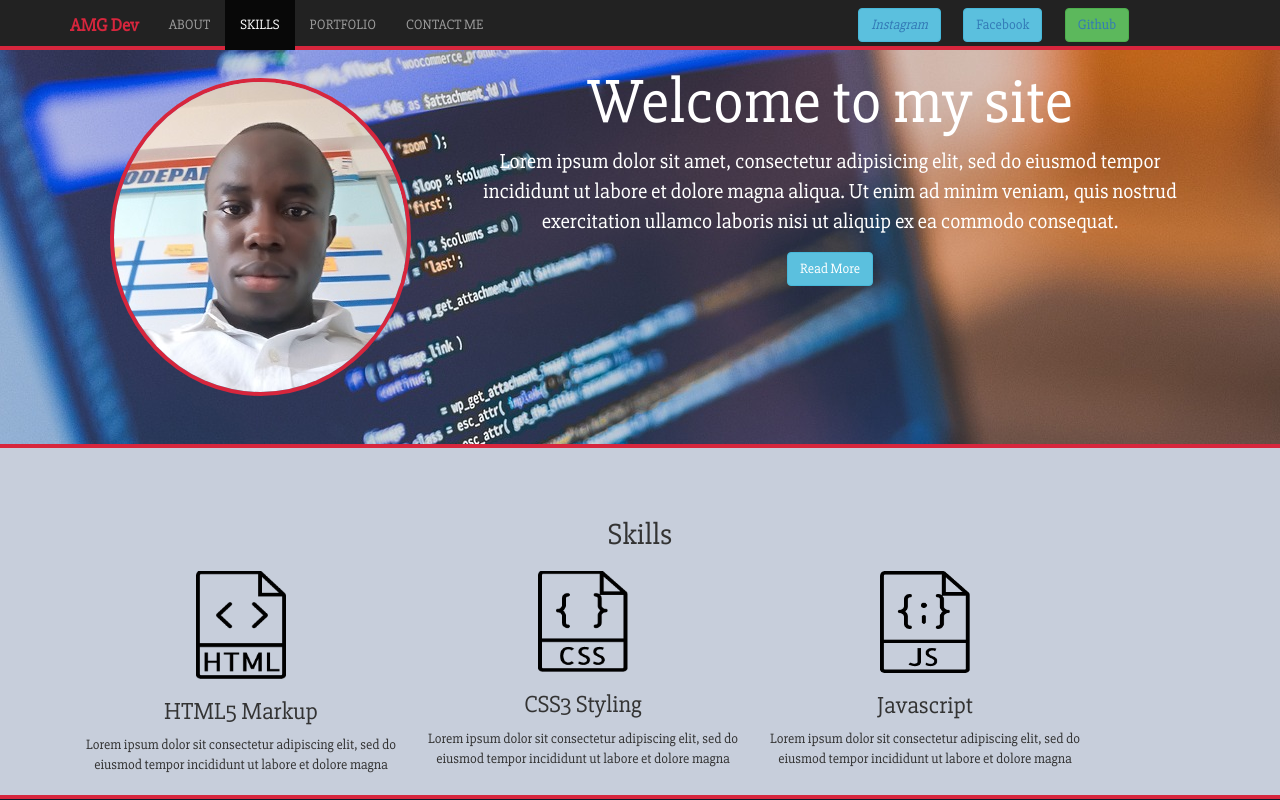
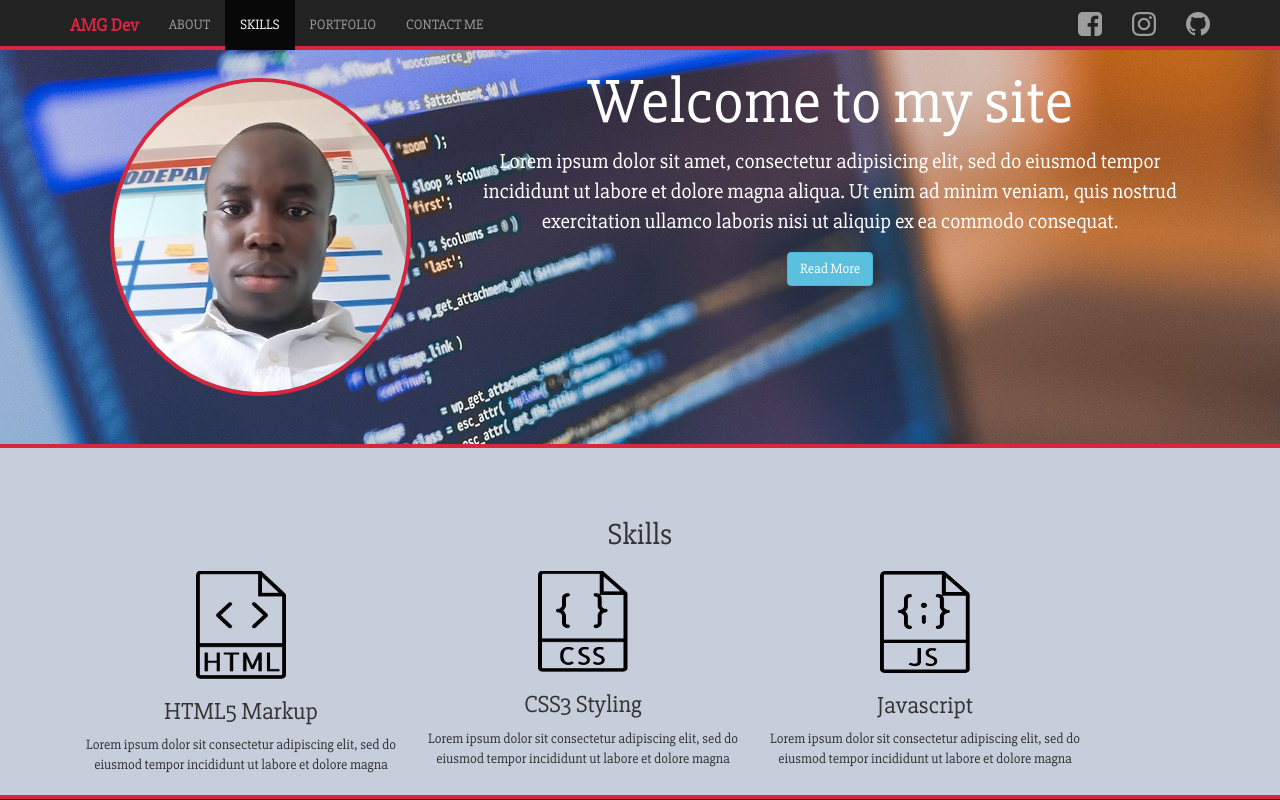
Before and after one commit to AwuorMarvin/MyWebsite, a plain HTML site: page index.html in a window 1280 px wide. Shown: the top 800 px of the page. Drawn offline with nearby package versions, Linux system fonts and the light colour scheme.

Commit message:
Toggle the navbar for better mobile view and also added proper social media icons and teh right css styling for mouse hover

```diff
--- a/index.html
+++ b/index.html
@@ -3,6 +3,8 @@
 		<title>Awuor G. Marvin | Portfolio</title>
 		<link rel="stylesheet" href="https://maxcdn.bootstrapcdn.com/bootstrap/3.3.7/css/bootstrap.min.css" integrity="sha384-BVYiiSIFeK1dGmJRAkycuHAHRg32OmUcww7on3RYdg4Va+PmSTsz/K68vbdEjh4u" crossorigin="anonymous">
 		<script src="https://ajax.googleapis.com/ajax/libs/jquery/3.1.1/jquery.min.js"></script>
+		  <link rel="stylesheet" href="https://cdnjs.cloudflare.com/ajax/libs/font-awesome/4.7.0/css/font-awesome.min.css">
+
   		<script src="https://maxcdn.bootstrapcdn.com/bootstrap/3.3.7/js/bootstrap.min.js"></script>
 		<link rel="stylesheet" type="text/css" href="style.css">
 		<script type="text/javascript" src="main.js"></script>
@@ -14,25 +16,28 @@
       		<div class="container">
         	<!-- Brand and toggle get grouped for better mobile display -->
         		<div class="navbar-header">
+        			<button type="button" class="navbar-toggle" data-toggle="collapse" data-target="#myNavbar">
+				        <span class="icon-bar"></span>
+				        <span class="icon-bar"></span>
+				        <span class="icon-bar"></span>
+      				</button>
 	          		<a class="navbar-brand" href="#"><span>AMG Dev</span></a>
 	        	</div>
-	        <!-- Collect the nav links, forms, and other content for toggling -->
-	        <div class="collapse navbar-collapse" id="bs-example-navbar-collapse-1">
+	        	<div class="collapse navbar-collapse" id="myNavbar">
 			        <ul class="nav navbar-nav">
 			            <li><a href="#1">ABOUT</a></li>
 			            <li class="active"><a href="#2">SKILLS</a></li>
 			            <li><a href="#3">PORTFOLIO</a></li>
 			            <li><a href="#4">CONTACT ME</a></li>
-		            <div class="pull-right">
-			            <ul>
-					        <li class="btn btn-info btn-bg"><a href="https://www.instagram.com/la_marvistar/" target="_blank"><i class="fa fa-instagram">Instagram</i></a></li>
-					        <li class="btn btn-info btn-bg"><a href="https://www.facebook.com/awuor.marvin" target="_blank"><i class="fa fa-facebook-square"></i>Facebook</a></li>
-					        <li class="btn btn-success btn-bg"><a href="https://github.com/AwuorMarvin" target="_blank">Github</a></li>
+			        </ul>
+
+			        <ul class="nav navbar-nav navbar-right">
+	      				<li><a href="https://www.facebook.com/awuor.marvin" target="_blank"><i class="fa fa-facebook-square fa-2x" aria-hidden="true"></i></a></li>
+	      				<li><a href="https://www.instagram.com/la_marvistar/" target="_blank"><i class="fa fa-instagram fa-2x" aria-hidden="true"></i></a></li>
+	      				<li><a href="https://github.com/AwuorMarvin" target="_blank"><i class="fa fa-github fa-2x" aria-hidden="true"></i></a></li>
 	    			</ul>
     			</div>
-		        </ul>
-	        </div><!-- /.navbar-collapse -->
-	      </div><!-- /.container-fluid -->
+	      	</div><!--container-fluid -->
 	    </nav>
 			<div class="jumbotron text-center" id="1">
 		    	<div class="container">
--- a/style.css
+++ b/style.css
@@ -11,7 +11,13 @@ body {
 .picimage img {
 	border: #D7263D 4px solid;
 }
-
+a:hover {
+	color: #D7263D !important;
+	font-weight: bold;
+}
+.fa {
+	margin-top: -5px;
+}
 footer {
 	padding: 20px;
 	text-align: center;
```
Lines whose indentation alone changed are shown as unchanged.
